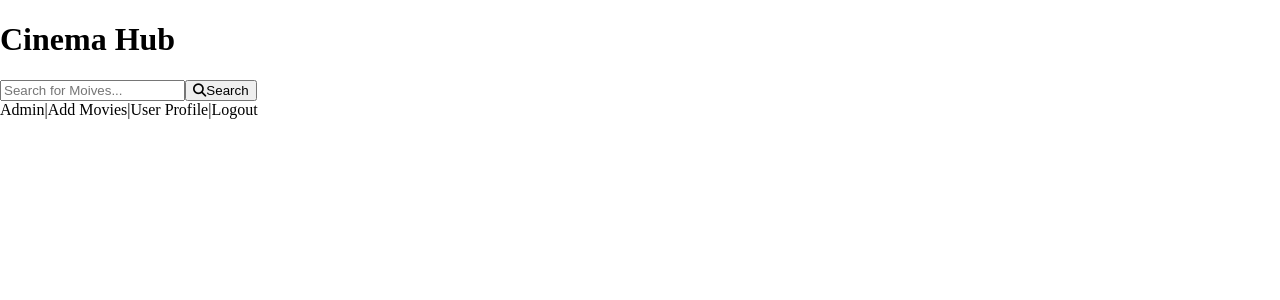
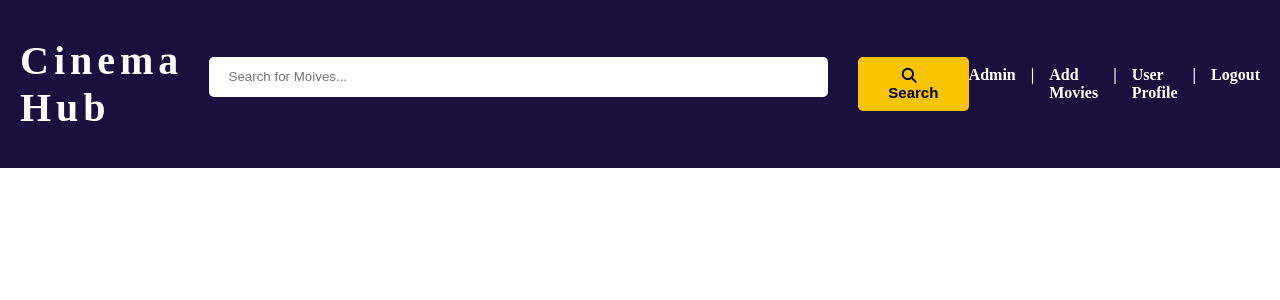
Before and after one commit to sachithrakalani/PUSL3120-Full-Stack-Developmen-FE, a React (Vite) app: page / in a window 1280 px wide. Shown: the top 300 px of the page. Built offline with nearby package versions, Linux system fonts and the light colour scheme.

Commit message:
Style Admin dashboard

```diff
--- a/src/App.jsx
+++ b/src/App.jsx
@@ -35,7 +35,7 @@ function App() {
      {/* <SeatBookingPage /> */}
      {/* <SignInAdminAndUserPage /> */}
      {/* <SignUpAdminAndUserPage /> */}
-     <AdminDashboard data={carouselData}/>
+     <AdminDashboard/>
     </div>
   )
 }
--- a/src/Components/AdminDashboard.jsx
+++ b/src/Components/AdminDashboard.jsx
@@ -1,17 +1,22 @@
+import styles from "./homepageheader.module.css";
+
 export default function AdminDashboard() {
   return (
     <div>
       <header>
-        <div>
-          <h1>Cinema Hub</h1>
-          <div>
-            <input placeholder="Search for Moives..."></input>
-            <button>
-              <i className="fas fa-search"></i>
+        <div className={styles.header}>
+          <h1 className={styles.title}>Cinema Hub</h1>
+          <div className={styles.searchContainer}>
+            <input
+              className={styles.searchBar}
+              placeholder="Search for Moives..."
+            ></input>
+            <button className={styles.searchButton}>
+              <i className="fas fa-search" style={{ marginRight: "8px" }}></i>
               Search
             </button>
           </div>
-          <div>
+          <div className={styles.links}>
             <span>Admin</span>
             <span>|</span>
             <span>Add Movies</span>
--- a/src/Components/SeatBookingPage.jsx
+++ b/src/Components/SeatBookingPage.jsx
@@ -1,5 +1,6 @@
 import React, { useState } from "react";
 import styles from "./seatbookingpage.module.css";
+import HomePageHeader from "./HomePageHeader";
 
 export default function SeatBooking() {
   const rows = ["A", "B", "C", "D", "E", "F", "G", "H", "I", "J"];
@@ -25,7 +26,9 @@ export default function SeatBooking() {
             <div
               key={seat}
               className={`${styles.seat} ${
-                selectedSeats.includes(seat) ? styles.selected : styles.available
+                selectedSeats.includes(seat)
+                  ? styles.selected
+                  : styles.available
               }`}
               onClick={() => handleSeatClick(seat)}
             >
@@ -38,6 +41,8 @@ export default function SeatBooking() {
   };
 
   return (
+    <div>
+      <HomePageHeader />
       <div className={styles.container}>
         <div className={styles.screen}>SCREEN</div>
         <div className={styles.seats}>{renderSeats()}</div>
@@ -67,5 +72,6 @@ export default function SeatBooking() {
           </div>
         </div>
       </div>
+    </div>
   );
 }
--- /dev/null
+++ b/src/Components/admindashboard.module.css
@@ -0,0 +1,64 @@
+.header {
+  display: flex;
+  justify-content: space-between;
+  align-items: center;
+  margin: 0;
+  padding: 10px 20px;
+  background-color: #1a103d;
+  color: white;
+}
+
+.title {
+  font-size: 40px;
+  font-weight: bold;
+  letter-spacing: 5px;
+}
+
+.searchContainer {
+  display: flex;
+  gap: 30px;
+}
+
+.searchBar {
+  width: 600px;
+  height: 20px;
+  padding: 10px 20px;
+  border: none;
+  border-radius: 5px;
+}
+
+.searchButton {
+  font-weight: bold;
+  font-size: 15px;
+  padding: 10px 20px;
+  border-radius: 5px;
+  border: none;
+  background-color: #f8c300;
+  color: black;
+  cursor: pointer;
+}
+
+.signInButton {
+  padding: 10px 20px;
+  border-radius: 5px;
+  border: none;
+  background-color: #0726ed;
+  color: white;
+  font-weight: bold;
+  cursor: pointer;
+}
+
+.links {
+  display: flex;
+  gap: 15px;
+  font-size: 16px;
+  font-weight: bold;
+}
+
+.links span {
+  cursor: pointer;
+}
+
+.links span:hover {
+  color: #f8c300;
+}
--- a/src/Components/seatbookingpage.module.css
+++ b/src/Components/seatbookingpage.module.css
@@ -3,7 +3,7 @@
   color: white;
   padding: 20px;
   max-width: 100%;
-  height: 100vh;
+  height: 87vh;
   display: flex;
   flex-direction: column;
   justify-content: space-between;
```
Lines whose indentation alone changed are shown as unchanged.
